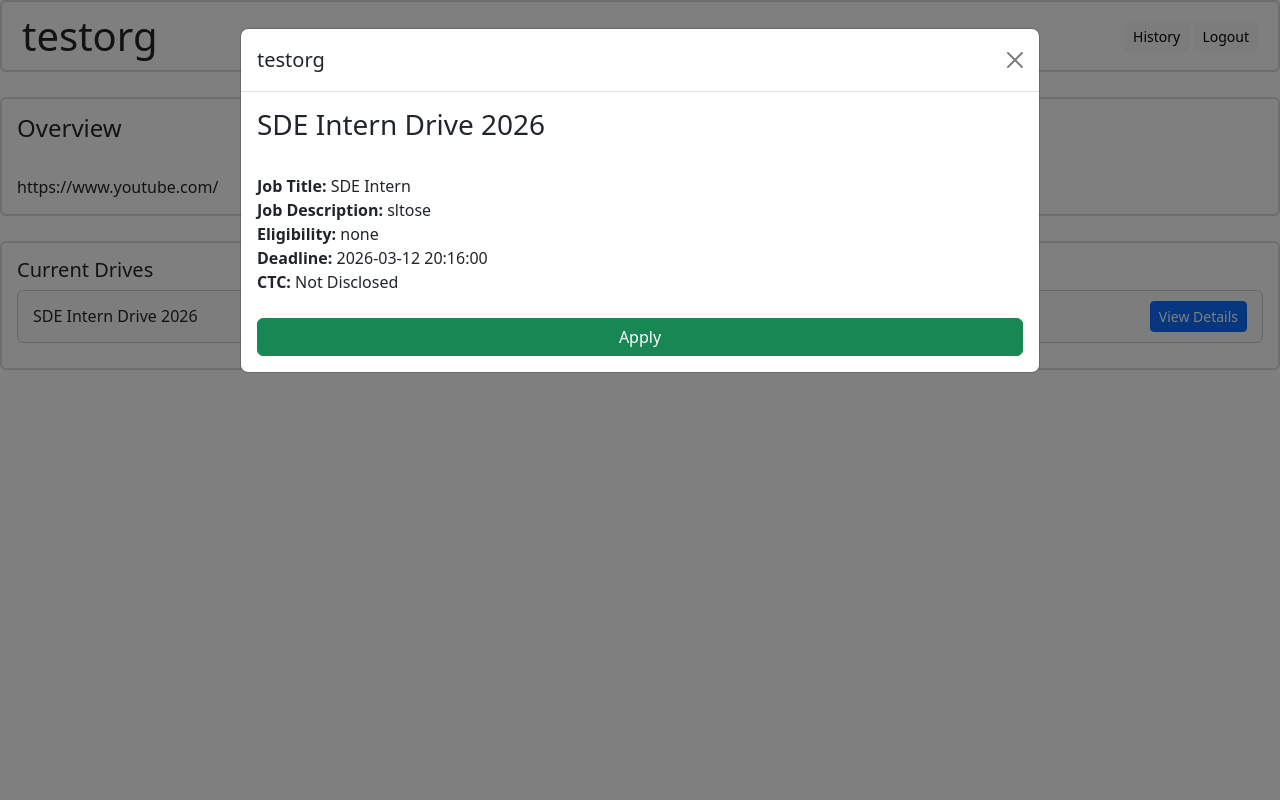
After one commit to Naman-Khurana/placement_portal, a Flask app: page /student/company/1/drives in a window 1280 px wide, after a click on "View Details". The commit adds this page. Run offline with Flask 3, Linux system fonts and the light colour scheme.

Commit message:
added modal sheet for organizations in student dashboard

```diff
--- a/placementportalcode/models.py
+++ b/placementportalcode/models.py
@@ -80,6 +80,11 @@ class PlacementDrive(db.Model):
                      ,default=DriveApprovalStatusEnum.PENDING.value
                      ,nullable=False)
     application_deadline=db.Column(db.DateTime,nullable=False)
+    ctc = db.Column(
+        db.String(50),
+        nullable=False,
+        default="Not Disclosed"
+    )
     company=db.relationship(
         "Company",
         back_populates="drives"
--- a/placementportalcode/student/routes.py
+++ b/placementportalcode/student/routes.py
@@ -1,8 +1,10 @@
 from flask import Blueprint,Flask,session,url_for,redirect,render_template,request
 from http import HTTPMethod
-from placementportalcode.models import User,Company
+from placementportalcode.models import User,Company,PlacementDrive
 from placementportalcode.enums.role import RoleEnum
-from placementportalcode.enums.approval_status import CompanyEnumStatus
+from placementportalcode.enums.approval_status import CompanyEnumStatus,DriveApprovalStatusEnum
+from datetime import datetime
+
 
 student_bp=Blueprint("student",__name__,url_prefix="/student")
 
@@ -15,6 +17,18 @@ def dashboard():
     if not user or user.role!=RoleEnum.STUDENT.value:
         return redirect(url_for("auth.login"))
 
-    registered_organizations=Company.query.filter_by(approval_status=CompanyEnumStatus.APPROVED.value)
+    registered_companies=Company.query.filter_by(approval_status=CompanyEnumStatus.APPROVED.value)
 
-    return render_template("student/dashboard.html",registered_organizations=registered_organizations)
+    return render_template("student/dashboard.html",registered_companies=registered_companies)
+
+
+@student_bp.route('/company/<int:company_id>/drives',methods=[HTTPMethod.GET])
+def company_drives(company_id):
+    company = Company.query.get(company_id)
+
+    if not company:
+        return redirect(url_for('student.dashboard'))
+    now= datetime.now()
+    current_drives=PlacementDrive.query.filter(PlacementDrive.status!=DriveApprovalStatusEnum.CLOSED.value, PlacementDrive.application_deadline>=now)
+
+    return render_template('student/company-details.html',company=company,current_drives=current_drives)
--- a/placementportalcode/templates/components/modal.html
+++ b/placementportalcode/templates/components/modal.html
@@ -1,4 +1,4 @@
-{% macro render_modal(modal_id, size="") %}
+{% macro render_modal(modal_id, size="",title=None) %}
 
 <div class="modal fade" id="{{ modal_id }}" tabindex="-1">
   <div class="modal-dialog {{ size }}">
@@ -6,7 +6,9 @@
 
 
       <div class="modal-header">
-        <!-- <h5 class="modal-title">{{ title }}</h5> -->
+       {% if title %}
+        <h5 class="modal-title">{{ title }}</h5>
+        {% endif %}
         <button type="button" class="btn-close" data-bs-dismiss="modal"></button>
       </div>
 
--- /dev/null
+++ b/placementportalcode/templates/student/company-details.html
@@ -0,0 +1,93 @@
+{% extends 'base.html' %}
+
+{% from "components/comman_table.html" import render_table %}
+
+{% from "components/modal.html" import render_modal %}
+
+{% from "components/button.html" import action_button %}
+{% block extra_css %}
+<link rel="stylesheet" href="{{ url_for('static', filename='css/admin.css') }}">
+{%endblock%}
+{%block title %} company detais {%endblock%}
+
+
+{% block content%}
+
+<div class="header-bar d-flex justify-content-between align-items-center">
+    <h1 class="mb-0">{{company.company_name}}</h1>
+    <div>
+
+        {{action_button("#","History","light",toggle="modal",target="#studentApplicationHistory")}}
+        {{action_button(url_for("auth.logout"),"Logout","light")}}
+    </div>
+</div>
+
+<div class="section-box">
+    <h4 class="">Overview</h4>
+    <br>
+    <div>{{company.company_website}}</div>
+
+</div>
+
+
+<section class="section-box">
+    <h5>Current Drives</h5>
+    {% for drive in current_drives %}
+    <section class="list-item-box">
+        <div>{{drive.drive_name}}</div>
+
+        {{ action_button(
+        "#",
+        "View Details",
+        "primary",
+        toggle="modal",
+        target="#driveDetails" ~ drive.drive_id
+        ) }}
+    </section>
+
+    {% else %}
+
+    {#<div class="text-muted mt-2">
+        No current drives
+    </div>#}
+    <div class="alert alert-secondary mt-2">
+        No current drives available
+    </div>
+
+    {% endfor %}
+</section>
+
+
+{% for drive in current_drives %}
+
+{% call render_modal("driveDetails" ~ drive.drive_id, "modal-lg",title=company.company_name) %}
+
+<h3>{{ drive.drive_name }}</h3>
+
+<br>
+
+<div><b>Job Title:</b> {{ drive.job_title }}</div>
+<div><b>Job Description:</b> {{ drive.job_desc }}</div>
+<div><b>Eligibility:</b> {{ drive.eligibility_criteria }}</div>
+<div><b>Deadline:</b> {{ drive.application_deadline }}</div>
+<div><b>CTC:</b> {{ drive.ctc }}</div>
+
+<br>
+
+<form method="POST" action="{{ url_for('student.dashboard') }}">
+
+    <button type="submit" class="btn btn-success w-100">
+        Apply
+    </button>
+
+</form>
+
+{% endcall %}
+
+{% endfor %}
+
+
+
+
+
+{%endblock%}
```
Also changed, not shown: migrations/versions/be6ad1182065_add_ctc_column_to_placement_drive.py (added, +32 -0 lines), migrations/versions/ccf77ad9cf8b_ctc_not_nullable.py (added, +36 -0 lines), placementportalcode/templates/student/dashboard.html (+7 -3 lines), placementportalcode/placement_portal.db.
